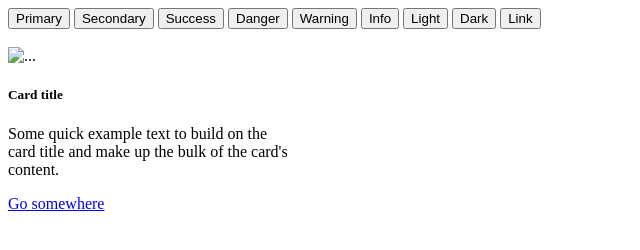
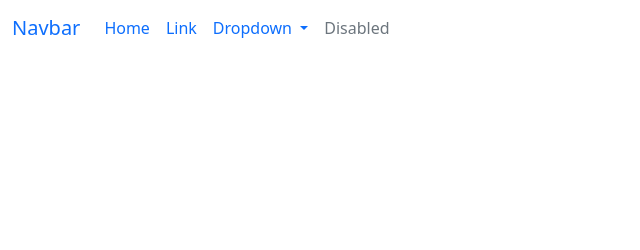
Before and after one commit to sadia2110/bootstrap-project, a plain HTML site: page index.html in a window 1280 px wide. Shown: the whole page, without its empty margins (0-640 px from the left). Drawn offline with nearby package versions, Linux system fonts and the light colour scheme.

Commit message:
Updated index.html

```diff
--- a/index.html
+++ b/index.html
@@ -1,30 +1,50 @@
 <!DOCTYPE html>
 <html lang="en">
+
 <head>
-    <meta charset="UTF-8">
-    <meta name="viewport" content="width=device-width, initial-scale=1.0">
-    <title>bootstrap project</title>
+  <meta charset="UTF-8">
+  <meta name="viewport" content="width=device-width, initial-scale=1.0">
+  <title>bootstrap project</title>
+  <link href="https://cdn.jsdelivr.net/npm/bootstrap@5.0.2/dist/css/bootstrap.min.css" rel="stylesheet"
+    integrity="sha384-EVSTQN3/azprG1Anm3QDgpJLIm9Nao0Yz1ztcQTwFspd3yD65VohhpuuCOmLASjC" crossorigin="anonymous">
 </head>
+
 <body>
-    <button type="button" class="btn btn-primary">Primary</button>
-<button type="button" class="btn btn-secondary">Secondary</button>
-<button type="button" class="btn btn-success">Success</button>
-<button type="button" class="btn btn-danger">Danger</button>
-<button type="button" class="btn btn-warning">Warning</button>
-<button type="button" class="btn btn-info">Info</button>
-<button type="button" class="btn btn-light">Light</button>
-<button type="button" class="btn btn-dark">Dark</button>
+  <nav class="navbar navbar-expand-lg bg-body-tertiary">
+    <div class="container-fluid">
+      <a class="navbar-brand" href="#">Navbar</a>
+      <button class="navbar-toggler" type="button" data-bs-toggle="collapse" data-bs-target="#navbarSupportedContent"
+        aria-controls="navbarSupportedContent" aria-expanded="false" aria-label="Toggle navigation">
+        <span class="navbar-toggler-icon"></span>
+      </button>
+      <div class="collapse navbar-collapse" id="navbarSupportedContent">
+        <ul class="navbar-nav me-auto mb-2 mb-lg-0">
+          <li class="nav-item">
+            <a class="nav-link active" aria-current="page" href="#">Home</a>
+          </li>
+          <li class="nav-item">
+            <a class="nav-link" href="#">Link</a>
+          </li>
+          <li class="nav-item dropdown">
+            <a class="nav-link dropdown-toggle" href="#" role="button" data-bs-toggle="dropdown" aria-expanded="false">
+              Dropdown
+            </a>
+            <ul class="dropdown-menu">
+              <li><a class="dropdown-item" href="#">Action</a></li>
+              <li><a class="dropdown-item" href="#">Another action</a></li>
+              <li>
+                <hr class="dropdown-divider">
+              </li>
+              <li><a class="dropdown-item" href="#">Something else here</a></li>
+            </ul>
+          </li>
+          <li class="nav-item">
+            <a class="nav-link disabled" aria-disabled="true">Disabled</a>
+          </li>
+        </ul>
+      </div>
+    </div>
+  </nav>
+</body>
 
-<button type="button" class="btn btn-link">Link</button>
-<br><br>
-<div class="card" style="width: 18rem;">
-    <img src="..." class="card-img-top" alt="...">
-    <div class="card-body">
-      <h5 class="card-title">Card title</h5>
-      <p class="card-text">Some quick example text to build on the card title and make up the bulk of the card's content.</p>
-      <a href="#" class="btn btn-primary">Go somewhere</a>
-    </div>
-  </div>
-
-</body>
 </html>
```
